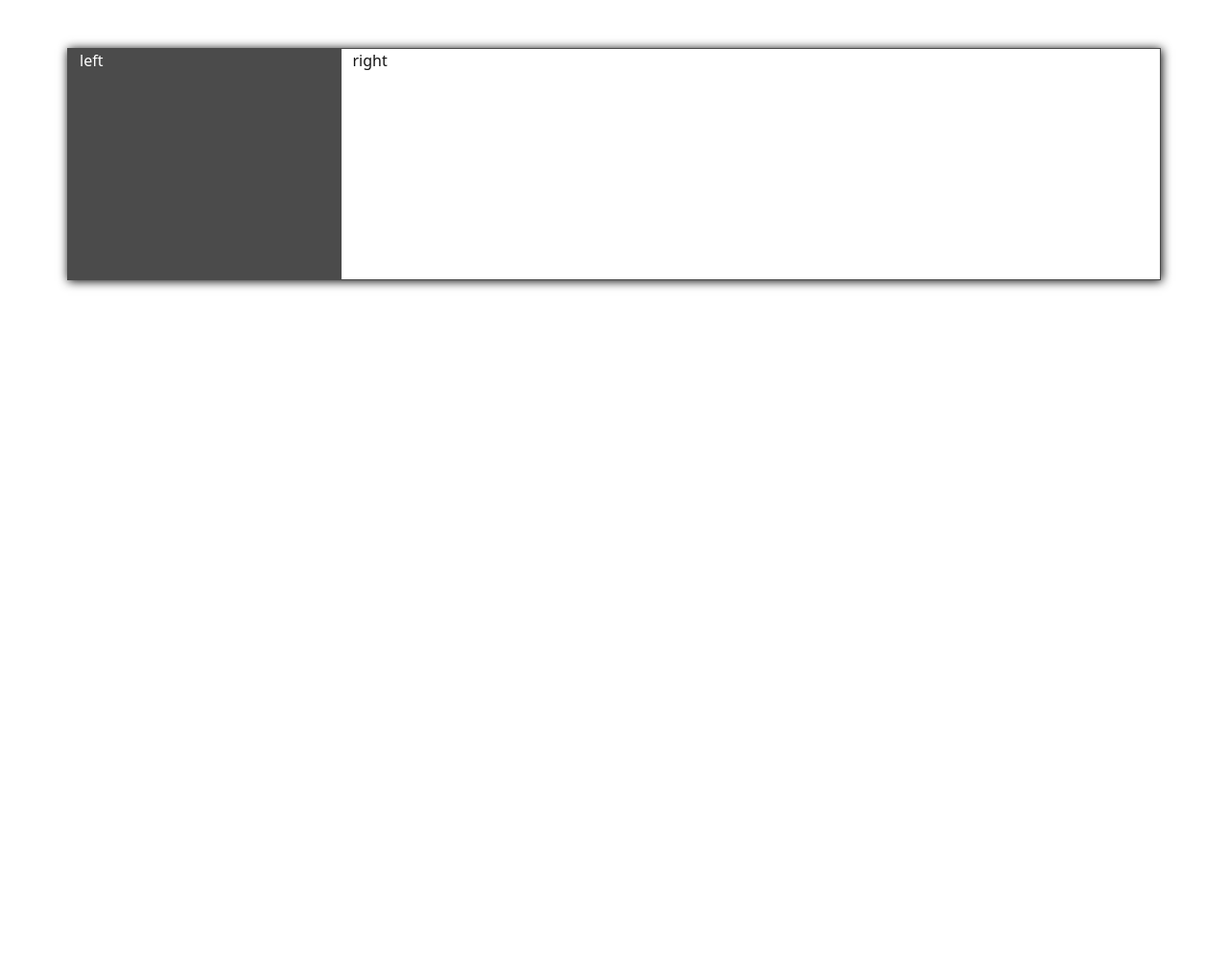
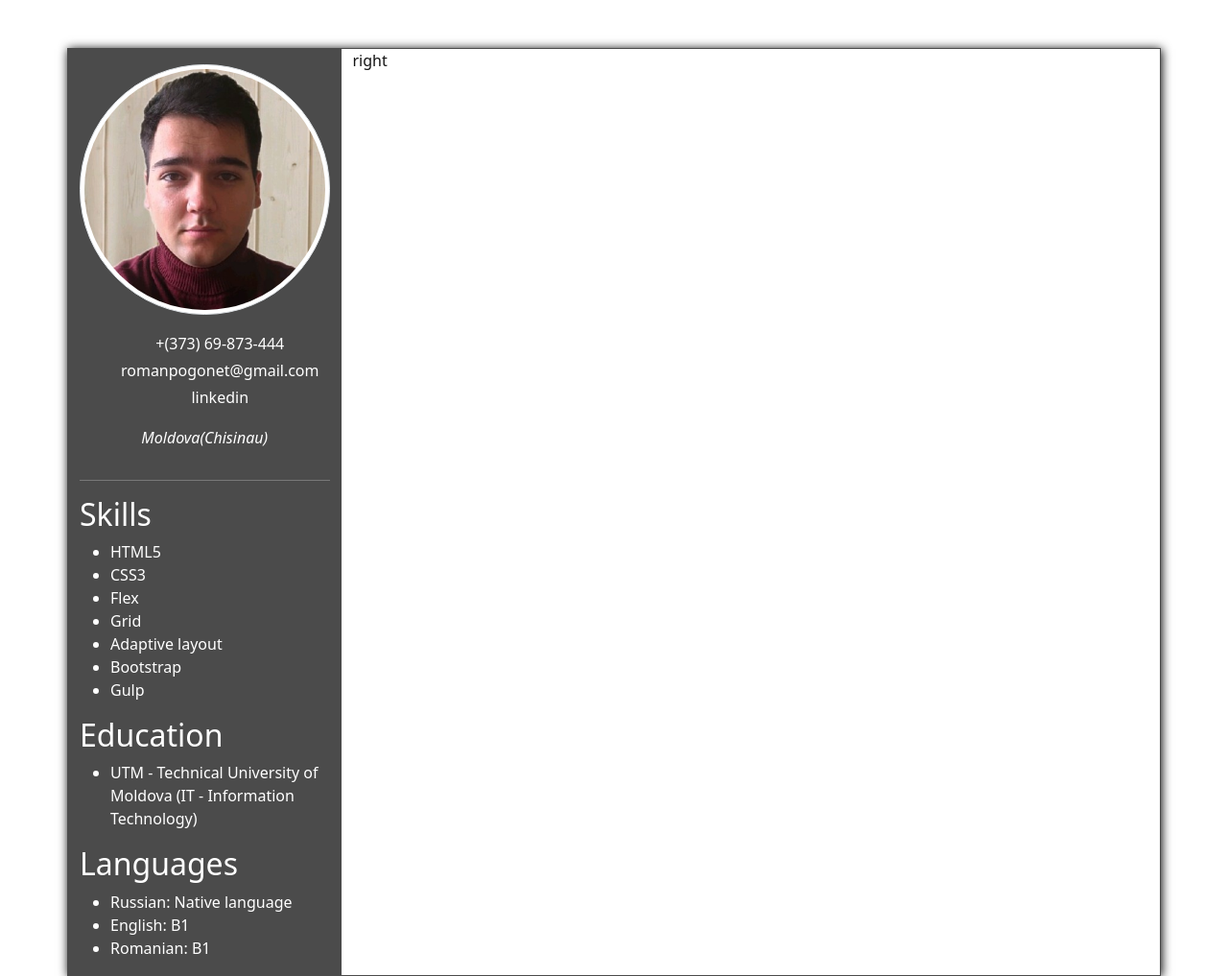
Before and after one commit to romasckhin/cv-project, a website: page src/index.html in a window 1280 px wide. Shown: the whole page at 96% size. Before the commit the page ends 800 px from the top, so only its background shows below. Drawn offline with Linux system fonts and the light colour scheme.

Commit message:
finished the left block

```diff
--- a/src/css/style.css
+++ b/src/css/style.css
@@ -19,3 +19,17 @@ body {
     min-height: 30vh;
     color: #131313;
 }
+
+.cv-left a {
+    color: #fff;
+    text-decoration: none;
+}
+
+.cv-left .contacts-block {
+    line-height: 175%;
+    list-style-type: none;
+}
+
+.cv-left .adress {
+    font-style: italic;
+}
--- a/src/index.html
+++ b/src/index.html
@@ -13,7 +13,66 @@
 <body>
     <div class="container">
         <div class="row cv">
-            <div class="col-lg-3 cv-left">left</div>
+
+            <div class="col-lg-3 cv-left">
+                <div class="row">
+                    <div class="photo-block col-lg-12">
+                        <img src="./images/myphoto.jpg" alt="Roman Pogonet" class="img-thumbnail rounded-circle mt-3 mb-3">
+                        <ul class="contacts-block text-center">
+                            <li><a href="tel:+37369873444">+(373) 69-873-444 </a></li>
+                            <li><a href="mailto:romanpogonet@gmail.com">romanpogonet@gmail.com</a></li>
+                            <li><a href="https://www.linkedin.com/in/roman-pogonet-ab8089201/">linkedin</a></li>
+                        </ul>
+                        <div class="adress text-center">
+                            <p>Moldova(Chisinau)</p>
+                        </div>
+                    </div>
+                    <div class="col-lg-12">
+                        <hr class="bg-white">
+                        <section class="mt-3">
+                            <h2>Skills</h2>
+                            <ul>
+                                <li>HTML5</li>
+                                <li>CSS3</li>
+                                <li>Flex</li>
+                                <li>Grid</li>
+                                <li>Adaptive layout</li>
+                                <li>Bootstrap</li>
+                                <li>Gulp</li>
+                            </ul>
+                        </section>
+                    </div>
+                    <div class="col-lg-12">
+                        <section>
+                            <h2>Education</h2>
+                            <ul>
+                                <li>
+                                    UTM - Technical University of
+                                    Moldova
+                                    (IT - Information Technology)
+                                </li>
+                            </ul>
+                        </section>
+                    </div>
+                    <div class="col-lg-12">
+                        <section>
+                            <h2>Languages</h2>
+                            <ul>
+                                <li>
+                                    Russian: Native language
+                                </li>
+                                <li>
+                                    English: B1
+                                </li>
+                                <li>
+                                    Romanian: B1
+                                </li>
+                            </ul>
+                        </section>
+                    </div>
+                </div>
+            </div>
+
             <div class="col-lg-9 cv-right">right</div>
         </div>
     </div>
```
Also changed, not shown: src/images/1088537.png (deleted), src/images/myphoto.jpg (added).
